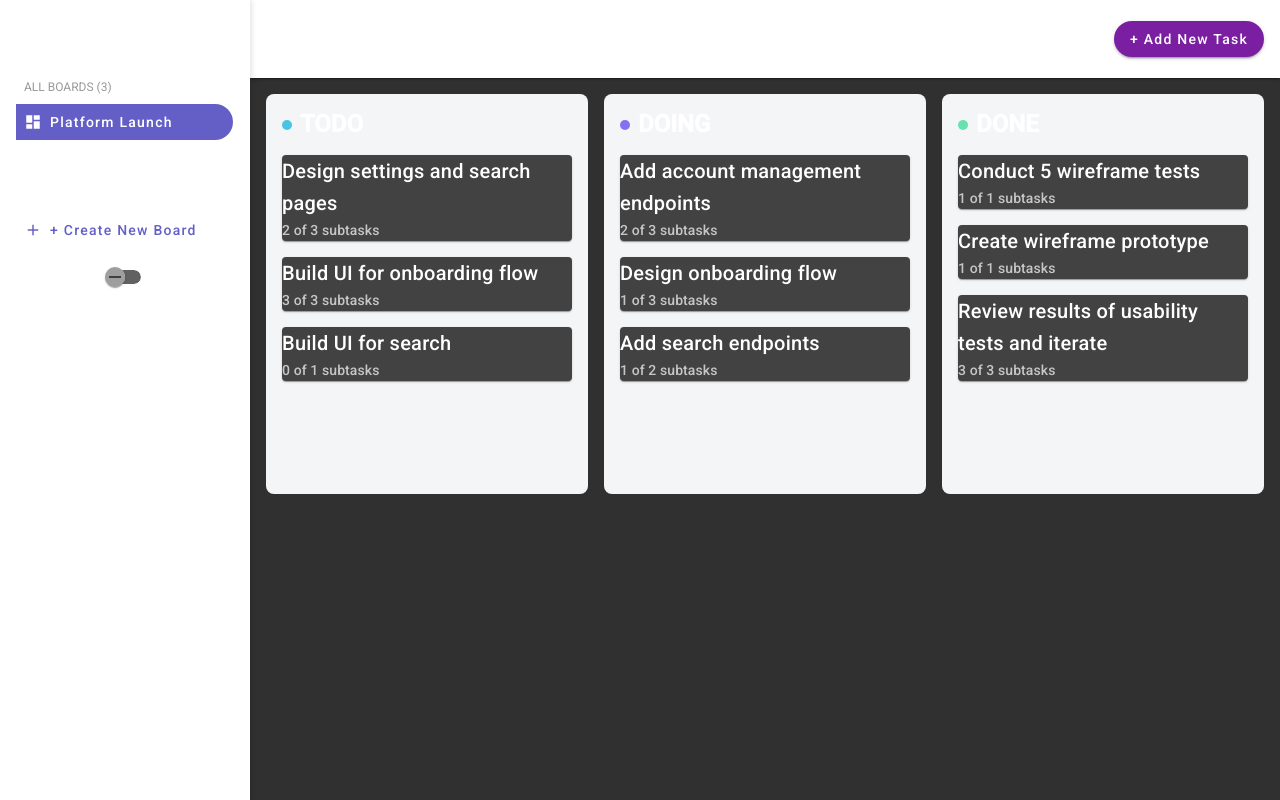
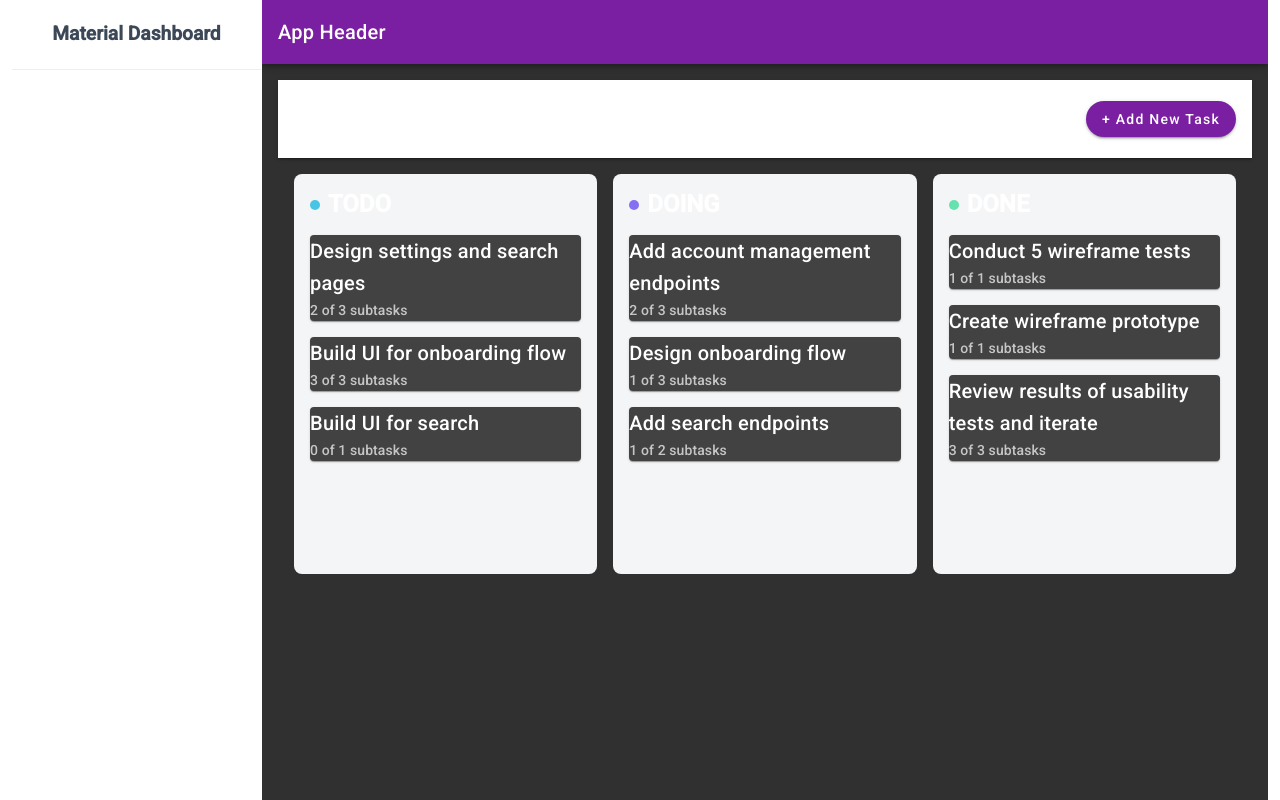
Before and after one commit to ghazanfarAliDev/kanban-frontend, an Angular app: page /kanban in a window 1280 px wide. Built offline with nearby package versions, Linux system fonts and the light colour scheme.

Commit message:
(FEAT) - user service implemented

```diff
--- a/src/app/app.component.html
+++ b/src/app/app.component.html
@@ -1 +1,12 @@
-<router-outlet />
+<div class="container-fluid">
+    <div class="row">
+    <div class="col-12">
+      <app-sidebar></app-sidebar>
+    </div>
+  </div>
+  <div class="row">
+    <div class="col-12">
+      <router-outlet></router-outlet>
+    </div>
+  </div>
+</div>
--- a/src/app/app.module.ts
+++ b/src/app/app.module.ts
@@ -4,6 +4,7 @@ import { BrowserModule } from '@angular/platform-browser';
 import { AppRoutingModule } from './app-routing.module';
 import { AppComponent } from './app.component';
 import { provideAnimationsAsync } from '@angular/platform-browser/animations/async';
+import { SidebarComponent } from './sidebar/sidebar.component';
 
 @NgModule({
   declarations: [
@@ -12,6 +13,7 @@ import { provideAnimationsAsync } from '@angular/platform-browser/animations/asy
   imports: [
     BrowserModule,
     AppRoutingModule,
+    SidebarComponent,
   ],
   providers: [
     provideAnimationsAsync()
--- a/src/app/kanban/kanban-panel/kanban-panel.component.html
+++ b/src/app/kanban/kanban-panel/kanban-panel.component.html
@@ -1,41 +1,5 @@
 <div class="kanban-layout">
-  <mat-sidenav-container class="sidenav-container">
-    <mat-sidenav mode="side" opened class="sidenav">
-      <div class="logo">
-        <mat-icon>view_kanban</mat-icon>
-        <span>kanban</span>
-      </div>
-
-      <div class="boards">
-        <p class="boards-title">ALL BOARDS (3)</p>
-        <button mat-button class="board active">
-          <mat-icon>dashboard</mat-icon>
-          Platform Launch
-        </button>
-        <button mat-button class="board">
-          <mat-icon>campaign</mat-icon>
-          Marketing Plan
-        </button>
-        <button mat-button class="board">
-          <mat-icon>map</mat-icon>
-          Roadmap
-        </button>
-        <button mat-button class="board new-board">
-          <mat-icon>add</mat-icon>
-          + Create New Board
-        </button>
-      </div>
-
-      <div class="theme-toggle">
-        <mat-icon>light_mode</mat-icon>
-        <mat-slide-toggle></mat-slide-toggle>
-        <mat-icon>dark_mode</mat-icon>
-      </div>
-    </mat-sidenav>
-
-    <!-- Main Content -->
-    <mat-sidenav-content>
-      <div class="main-header mat-elevation-z2">
+    <div class="main-header mat-elevation-z2">
         <h2>Platform Launch</h2>
         <button mat-raised-button color="primary" class="add-task-btn">
           + Add New Task
@@ -85,6 +49,4 @@
           </mat-card>
         </div>
       </div>
-    </mat-sidenav-content>
-  </mat-sidenav-container>
 </div>
--- /dev/null
+++ b/src/app/sidebar/sidebar.component.html
@@ -0,0 +1,44 @@
+<mat-sidenav-container class="sidenav-container">
+    <mat-sidenav
+      #drawer
+      [mode]="isScreenSmall ? 'over' : 'side'"
+      [opened]="!isScreenSmall"
+      class="sidenav"
+    >
+      <div class="logo">
+        <a routerLink="/" class="logo-text">Material Dashboard</a>
+      </div>
+      <mat-nav-list>
+        <a mat-list-item routerLink="/dashboard" routerLinkActive="active">
+          <mat-icon>dashboard</mat-icon>
+          <span>Dashboard</span>
+        </a>
+        <a mat-list-item routerLink="/user-profile" routerLinkActive="active">
+          <mat-icon>person</mat-icon>
+          <span>User Profile</span>
+        </a>
+        <a mat-list-item routerLink="/table-list" routerLinkActive="active">
+          <mat-icon>content_paste</mat-icon>
+          <span>Table List</span>
+        </a>
+        <!-- Add more links here -->
+      </mat-nav-list>
+    </mat-sidenav>
+
+    <mat-sidenav-content>
+      <mat-toolbar color="primary" class="mat-elevation-z4">
+        <button
+          type="button"
+          mat-icon-button
+          (click)="drawer.toggle()"
+          *ngIf="isScreenSmall"
+        >
+          <mat-icon>menu</mat-icon>
+        </button>
+        <span>App Header</span>
+      </mat-toolbar>
+      <div class="content">
+        <router-outlet></router-outlet>
+      </div>
+    </mat-sidenav-content>
+  </mat-sidenav-container>
--- /dev/null
+++ b/src/app/sidebar/sidebar.component.scss
@@ -0,0 +1,46 @@
+.sidenav-container {
+    height: 100vh;
+  }
+
+  .sidenav {
+    width: 250px;
+    background: #fff;
+    color: #3c4858;
+  }
+
+  .logo {
+    padding: 20px;
+    font-weight: bold;
+    font-size: 1.2em;
+    text-align: center;
+    border-bottom: 1px solid #eee;
+  }
+
+  .logo-text {
+    text-decoration: none;
+    color: inherit;
+  }
+
+  .mat-list-item {
+    font-weight: 500;
+  }
+
+  .mat-list-item.active {
+    background-color: #9c27b0;
+    color: white;
+    border-radius: 4px;
+  }
+
+  .mat-icon {
+    margin-right: 8px;
+  }
+
+  .content {
+    padding: 16px;
+  }
+
+  mat-toolbar {
+    position: sticky;
+    top: 0;
+    z-index: 2;
+  }
--- /dev/null
+++ b/src/app/sidebar/sidebar.component.ts
@@ -0,0 +1,36 @@
+import { Component, OnInit } from '@angular/core';
+import { MatSidenavModule } from '@angular/material/sidenav';
+import { MatListModule } from '@angular/material/list';
+import { MatIconModule } from '@angular/material/icon';
+import { MatToolbarModule } from '@angular/material/toolbar';
+import { RouterModule } from '@angular/router';
+import { NgIf } from '@angular/common';
+@Component({
+  selector: 'app-sidebar',
+  standalone: true,
+  imports: [
+    MatSidenavModule,
+    MatListModule,
+    MatIconModule,
+    MatToolbarModule,
+    RouterModule,
+    NgIf
+  ],
+  templateUrl: './sidebar.component.html',
+  styleUrl: './sidebar.component.scss'
+})
+export class SidebarComponent implements OnInit{
+  ngOnInit(): void {
+    console.log('Sidebar Component Initialized');
+
+  }
+
+  isScreenSmall = window.innerWidth < 768;
+
+  constructor() {
+    window.addEventListener('resize', () => {
+      this.isScreenSmall = window.innerWidth < 768;
+    });
+  }
+
+}
--- a/src/app/user/login/login.component.ts
+++ b/src/app/user/login/login.component.ts
@@ -1,24 +1,26 @@
 import { Component, inject, OnInit } from '@angular/core';
 import { FormBuilder, FormGroup, Validators } from '@angular/forms';
 import { Router } from '@angular/router';
+import { UserService } from '../user.service';
 
 @Component({
   selector: 'app-login',
   templateUrl: './login.component.html',
   styleUrl: './login.component.scss'
 })
-export class LoginComponent implements OnInit{
+export class LoginComponent implements OnInit {
 
   loginForm!: FormGroup;
 
   private fb = inject(FormBuilder);
   private router = inject(Router);
+  private userService = inject(UserService);
 
   ngOnInit(): void {
     this.initializeForm();
   }
 
-  initializeForm(){
+  initializeForm() {
     this.loginForm = this.fb.group({
       email: ['', [Validators.required, Validators.email]],
       password: ['', [Validators.required, Validators.minLength(6)]]
@@ -28,7 +30,15 @@ export class LoginComponent implements OnInit{
   onSubmit() {
     if (this.loginForm.valid) {
       console.log('Login Data:', this.loginForm.value);
-      this.router.navigate(['/kanban']);
+      const { email, password } = this.loginForm.value;
+      this.userService.login(email, password).subscribe(() => {
+        console.log('Login successful');
+        this.router.navigate(['/kanban']);
+
+      }, (error)=> {
+        console.error('Login failed', error);
+        this.loginForm.setErrors({ serverError: 'Invalid email or password'});
+      })
     } else {
       this.loginForm.markAllAsTouched();
     }
--- /dev/null
+++ b/src/app/user/user.service.ts
@@ -0,0 +1,21 @@
+import { HttpClient } from '@angular/common/http';
+import { inject, Injectable } from '@angular/core';
+
+@Injectable({
+  providedIn: 'root'
+})
+export class UserService {
+
+  private http = inject(HttpClient);
+  private apiUrl = '';
+
+  login(email: string, password: string) {
+    console.log('Login Data:', { email, password });
+    return this.http.post(this.apiUrl+'/login', {email, password});
+  }
+
+  register(email: string, password: string){
+    console.log('Register Data:', { email, password });
+    return this.http.post(this.apiUrl+'/register', {email, password});
+  }
+}
```
Also changed, not shown: 2 other files (tests, documents, lock files or other folders).
